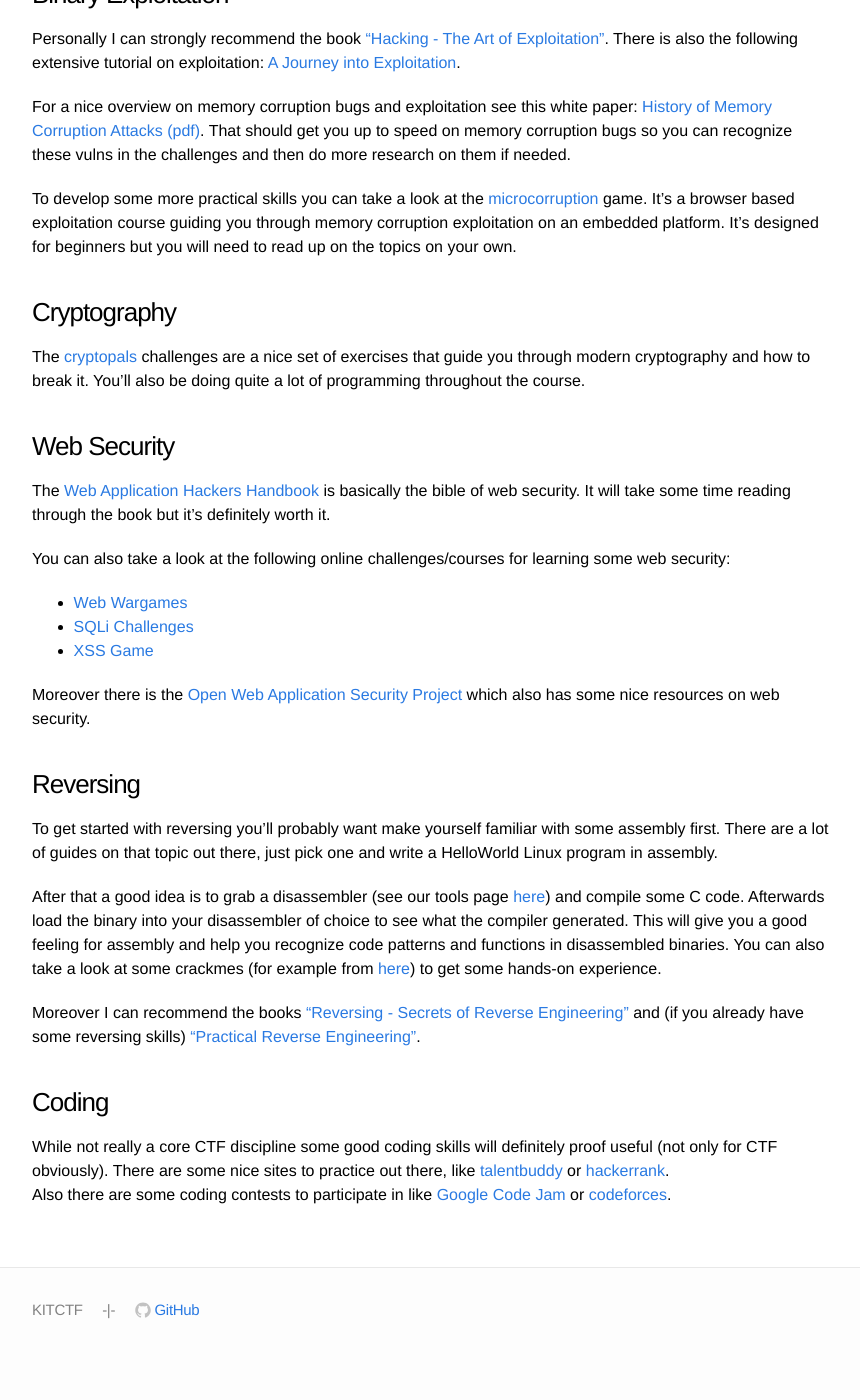
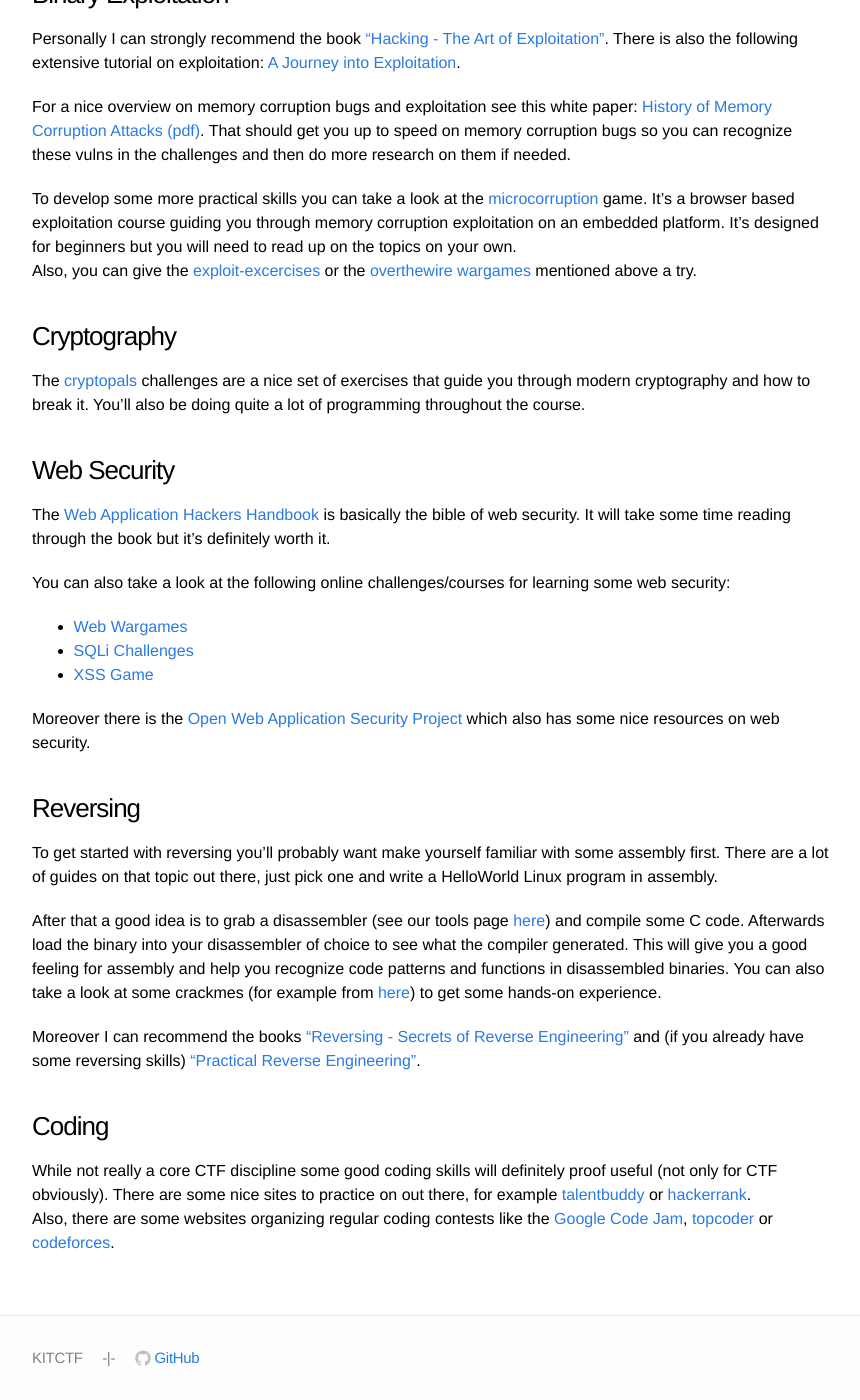
Before and after one commit to kitctf/www, a Jekyll site: the page built from _posts/2014-11-13-getting-started.md, in a window 1280 px wide and 1400 px high, scrolled down 913 px. Shown: the whole window, without its empty margins (208-1068 px from the left). Built offline with Jekyll 4.4.1, drawn with Linux system fonts in a browser that asks for light colours; before the commit the page ends 2265 px from its top, so only the background shows below that.

Commit message:
Updated /getting-started

```diff
--- a/_posts/2014-11-13-getting-started.md
+++ b/_posts/2014-11-13-getting-started.md
@@ -32,7 +32,8 @@
 For a nice overview on memory corruption bugs and exploitation see this white paper: [History of Memory Corruption Attacks (pdf)](https://media.blackhat.com/bh-us-10/whitepapers/Meer/BlackHat-USA-2010-Meer-History-of-Memory-Corruption-Attacks-wp.pdf).
 That should get you up to speed on memory corruption bugs so you can recognize these vulns in the challenges and then do more research on them if needed.
 
-To develop some more practical skills you can take a look at the [microcorruption](https://microcorruption.com) game. It's a browser based exploitation course guiding you through memory corruption exploitation on an embedded platform. It's designed for beginners but you will need to read up on the topics on your own.
+To develop some more practical skills you can take a look at the [microcorruption](https://microcorruption.com) game. It's a browser based exploitation course guiding you through memory corruption exploitation on an embedded platform. It's designed for beginners but you will need to read up on the topics on your own.\\
+Also, you can give the [exploit-excercises](https://exploit-exercises.com/) or the [overthewire wargames](http://overthewire.org/wargames/) mentioned above a try.
 
 ### Cryptography
 
@@ -61,5 +62,5 @@
 
 ### Coding
 
-While not really a core CTF discipline some good coding skills will definitely proof useful (not only for CTF obviously). There are some nice sites to practice out there, like [talentbuddy](http://www.talentbuddy.co/) or [hackerrank](https://www.hackerrank.com/).\\
-Also there are some coding contests to participate in like [Google Code Jam](https://code.google.com/codejam/) or [codeforces](http://codeforces.com/).
+While not really a core CTF discipline some good coding skills will definitely proof useful (not only for CTF obviously). There are some nice sites to practice on out there, for example [talentbuddy](http://www.talentbuddy.co/) or [hackerrank](https://www.hackerrank.com/).\\
+Also, there are some websites organizing regular coding contests like the [Google Code Jam](https://code.google.com/codejam/), [topcoder](https://www.topcoder.com) or [codeforces](http://codeforces.com/).
```
